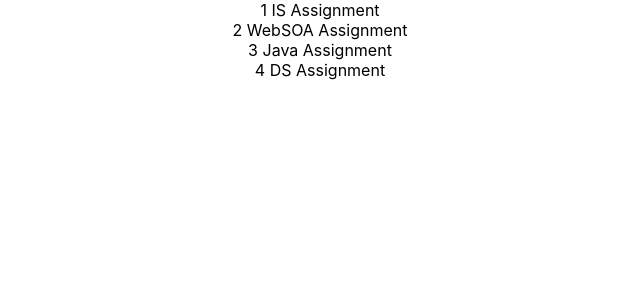
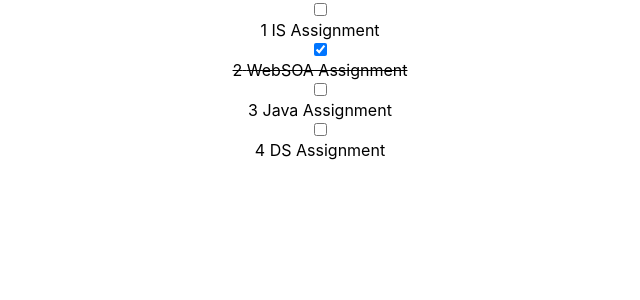
Before and after one commit to TheArhaam/React-ToDo-Web-App, a React (Create React App) app: page /ToDoPage in a window 1280 px wide. Shown: the top 300 px of the page, without its empty margins (320-960 px from the left). Built offline with nearby package versions, Linux system fonts and the light colour scheme; no server answers.

Commit message:
Implemented ToDo checkbox

```diff
--- a/src/Feed.js
+++ b/src/Feed.js
@@ -23,7 +23,7 @@ class Feed extends Component {
     render() {
         return (
             <div>
-                {/* <h1>TO-DO WEB APPLICATION</h1> */}
+                <h1>TO-DO LIST</h1>
                 <button onClick={() => { fireb.auth().signOut() }}>Sign Out</button>
                 {
                     this.state.todolists.map((todolist) => {
--- a/src/ToDo.js
+++ b/src/ToDo.js
@@ -1,13 +1,43 @@
 // CONTAINS THE IMPLEMENTATION ToDo COMPONENT
 
-import React from 'react'
+import React, { Component } from 'react'
 
-const ToDo = (props) => {
-    return(
-        <div>
-            {props.id} {props.text}
-        </div>
-    );
+class ToDo extends Component {
+
+    constructor(props) {
+        super(props);
+        this.state = {
+            doneStyle: (props.done) ? { 'text-decoration': 'line-through' } : {},
+            checkedVal: (props.done) ? true : false,
+        }
+    }
+
+    handleCheckChange = (e) => {
+        if (this.state.checkedVal == true) {
+            this.setState({
+                doneStyle: {},
+                checkedVal: !this.state.checkedVal
+            });
+        }
+        else {
+            this.setState({
+                doneStyle: { 'text-decoration': 'line-through' },
+                checkedVal: !this.state.checkedVal
+            });
+        }
+    }
+
+    render() {
+        return (
+            <div>
+                <input type="checkbox" defaultChecked={this.state.checkedVal} id={this.props.id} name={this.props.id} onChange={this.handleCheckChange} />
+                <label htmlFor={this.props.id}>
+                    <div style={this.state.doneStyle}>
+                        {this.props.id} {this.props.text}
+                    </div>
+                </label>
+            </div>
+        );
+    }
 }
-
 export default ToDo;
--- a/src/ToDoList.js
+++ b/src/ToDoList.js
@@ -5,7 +5,6 @@ import React from 'react'
 const ToDoList = (props) => {
     return (
         <div>
-            <h1>TO-DO LISTS</h1>
             <h3>{props.id} {props.name}</h3>
         </div>
     );
--- a/src/ToDoPage.js
+++ b/src/ToDoPage.js
@@ -9,10 +9,10 @@ class ToDoPage extends Component {
         super(props);
         this.state = {
             todos: [
-                { id: 1, text: 'IS Assignment' },
-                { id: 2, text: 'WebSOA Assignment' },
-                { id: 3, text: 'Java Assignment' },
-                { id: 4, text: 'DS Assignment' }
+                { id: 1, text: 'IS Assignment', done: false},
+                { id: 2, text: 'WebSOA Assignment', done: true},
+                { id: 3, text: 'Java Assignment', done: false},
+                { id: 4, text: 'DS Assignment', done: false}
             ]
         }
     }
@@ -23,7 +23,7 @@ class ToDoPage extends Component {
                 {
                     this.state.todos.map((todo) => {
                         return (
-                            <ToDo id={todo.id} text={todo.text} />
+                            <ToDo id={todo.id} text={todo.text} done={todo.done} />
                         );
                     })
                 }
```
